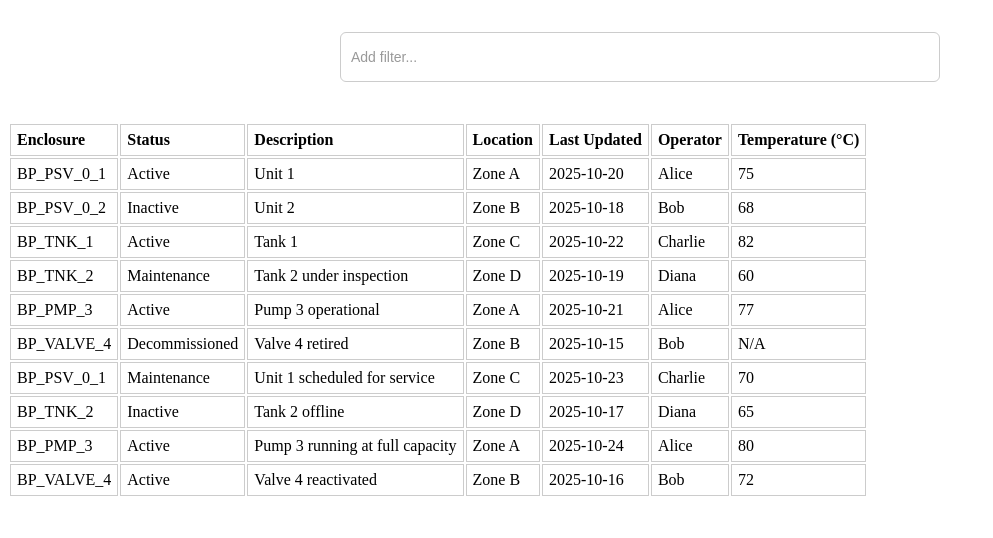
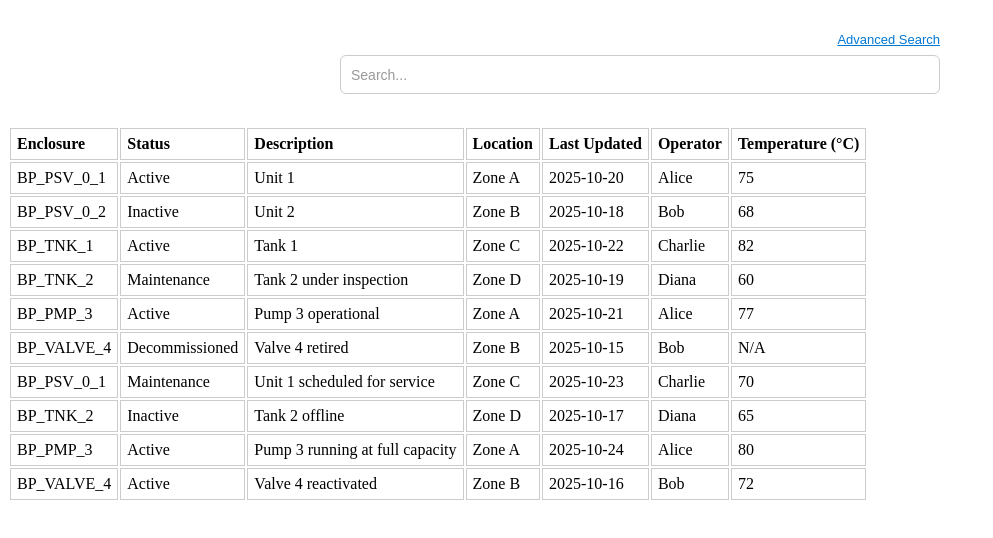
Before and after one commit to sakthivelreth/angular-facets-5-More-dropdown-at-end, an Angular app: page / in a window 1280 px wide. Shown: the top 538 px of the page, without its empty margins (0-993 px from the left). Built offline with nearby package versions, Linux system fonts and the light colour scheme.

Commit message:
Added the basic and advanced filter implementation

```diff
--- a/src/app/app.component.html
+++ b/src/app/app.component.html
@@ -1,8 +1,9 @@
 <mgui-facet-filter
   [columns]="availableColumns"
-  [visibleChipCount]="2"
+  [visibleChipCount]="3"
   [dynamicValuesProvider]="getColumnValues.bind(this)"
   (filtersChange)="activeFilters.set($event)"
+  (basicSearchChange)="onBasicSearch($event)"
 ></mgui-facet-filter>
 
 <table>
--- a/src/app/app.component.ts
+++ b/src/app/app.component.ts
@@ -12,6 +12,8 @@ import { FacetFilterComponent, Column } from './faceted-search/faceted-search.co
 export class AppComponent implements OnInit {
   // --- Signals ---
   columns = signal<Column[]>([]);
+
+  basicSearch = signal('');
   activeFilters = signal<{ label: string; key: string; value: string }[]>([]);
 
   data = signal<any[]>([]);
@@ -51,7 +53,7 @@ export class AppComponent implements OnInit {
           key: 'location',
           label: 'Location',
           type: 'select',
-          values: ['Zone A', 'Zone B', 'Zone C', 'Zone D'],
+          values: [],
           preferred: true,
           multi: true,
           mutuallyExclusive: ['status'],
@@ -188,7 +190,17 @@ export class AppComponent implements OnInit {
     return [...preferred, ...remaining];
   }
 
+  onBasicSearch(term: string) {
+    this.basicSearch.set(term);
+  }
+
   filteredData = computed(() => {
+    //basic search
+    const search = this.basicSearch().trim().toLowerCase();
+    if (search) {
+      return this.data().filter((row) => Object.values(row).some((v) => v?.toString().toLowerCase().includes(search)));
+    }
+
     const filters = this.activeFilters();
     const grouped = filters.reduce((map, f) => {
       (map[f.key] ??= []).push(f.value.toLowerCase());
--- a/src/app/faceted-search/faceted-search.component.css
+++ b/src/app/faceted-search/faceted-search.component.css
@@ -1,4 +1,8 @@
 .facet-container {
+  position: relative;
+  display: flex;
+  flex-direction: column;
+  gap: 0.5rem;
   width: 600px;
   margin: 2rem auto;
   font-family: Arial, sans-serif;
@@ -16,7 +20,7 @@
   border: 1px solid #ccc;
   border-radius: 6px;
   padding: 6px;
-  min-height: 36px;
+  min-height: 25px;
   cursor: text;
 }
 
@@ -330,3 +334,22 @@
 .value-dropdown .apply-btn:hover {
   background: #0069d9;
 }
+
+.filter-toggle {
+  display: flex;
+  justify-content: flex-end;
+  font-size: 13px;
+}
+
+.filter-toggle a {
+  text-decoration: underline;
+  color: #0078d4;
+  cursor: pointer;
+}
+
+.basic-search-box input {
+  width: 100%;
+  padding: 6px 8px;
+  border: 1px solid #ccc;
+  border-radius: 4px;
+}
--- a/src/app/faceted-search/faceted-search.component.html
+++ b/src/app/faceted-search/faceted-search.component.html
@@ -1,5 +1,26 @@
 <div class="facet-container">
-  <div class="search-box">
+  <!-- Top right basic/advanced toggle -->
+  <div class="filter-toggle">
+    <a href="#" (click)="$event.preventDefault(); toggleMode()">
+      {{ isAdvancedMode() ? 'Basic Search' : 'Advanced Search' }}
+    </a>
+  </div>
+
+  <!-- Basic Mode search -->
+  <div *ngIf="!isAdvancedMode()" class="search-box">
+    <div class="input-wrapper">
+      <input
+        type="text"
+        class="facet-input inline"
+        placeholder="Search..."
+        [value]="basicSearchText()"
+        (input)="onBasicSearchInput($any($event.target).value)"
+      />
+    </div>
+  </div>
+
+  <!-- Advanced Mode search -->
+  <div *ngIf="isAdvancedMode()" class="search-box">
     <div class="input-wrapper" (click)="onFocus()">
       <!-- Selected column token + input -->
       <ng-container *ngIf="selectedColumn() as col">
@@ -37,7 +58,7 @@
                 </div>
               </li>
 
-              <!-- Apply + Close buttons -->
+              <!-- Apply + Close buttons for multi-select -->
               <li *ngIf="col.multi" class="apply-row no-hover">
                 <div class="button-row">
                   <button class="dropdown-btn close-btn" (click)="cancelMultiSelection()">Close</button>
@@ -82,7 +103,7 @@
         <a href="#">Clear All</a>
       </span>
 
-      <!-- Use groupedFilters (grouped objects with values[]) -->
+      <!-- Use groupedFilters and show last N visible chips -->
       <ng-container *ngFor="let group of lastVisibleGroups()">
         <span class="chip" [title]="group.label + ': ' + (group.values.join(', ') || '')">
           <span class="chip-label">{{ group.label }}:</span>
@@ -91,6 +112,7 @@
         </span>
       </ng-container>
 
+      <!-- Use moreGroups to show the previous N chips inside the more option -->
       <ng-container *ngIf="moreGroups().length > 0">
         <span class="more-wrapper">
           <span class="more-text" (click)="toggleMoreDropdown()">+ More</span>
--- a/src/app/faceted-search/faceted-search.component.ts
+++ b/src/app/faceted-search/faceted-search.component.ts
@@ -57,6 +57,10 @@ export class FacetFilterComponent implements OnInit, OnDestroy {
   @Input() visibleChipCount = 2;
   @Input() dynamicValuesProvider?: (colKey: string, searchTerm: string) => string[] | Promise<string[]>;
 
+  //Basid search change event emit
+  @Output() basicSearchChange = new EventEmitter<string>(); // <— NEW
+
+  //Advanced search change event emit
   @Output() filtersChange = new EventEmitter<ActiveFilter[]>();
 
   // Signals
@@ -72,6 +76,10 @@ export class FacetFilterComponent implements OnInit, OnDestroy {
 
   // Mouse events up/down and enter for dropdown
   highlightedIndex = signal(-1);
+
+  // Search mode change and capture the basic search string
+  isAdvancedMode = signal(false);
+  basicSearchText = signal('');
 
   // Computeds
   hasFilters = computed(() => this.activeFilters().length > 0);
@@ -435,4 +443,26 @@ export class FacetFilterComponent implements OnInit, OnDestroy {
   ngOnDestroy() {
     document.removeEventListener('click', this.onDocumentClick, true);
   }
+
+  // Toggle logic for basic and advanced search switches
+  toggleMode() {
+    this.isAdvancedMode.update((v) => !v);
+    this.resetInput();
+
+    if (!this.isAdvancedMode()) {
+      // reset advanced filters when switching to basic
+      this.activeFilters.set([]);
+      this.filtersChange.emit([]);
+    } else {
+      // reset basic text when switching to advanced
+      this.basicSearchText.set('');
+      this.basicSearchChange.emit('');
+    }
+  }
+
+  //Capture the basic search string and emit to the caller
+  onBasicSearchInput(val: string) {
+    this.basicSearchText.set(val);
+    this.basicSearchChange.emit(val);
+  }
 }
```
